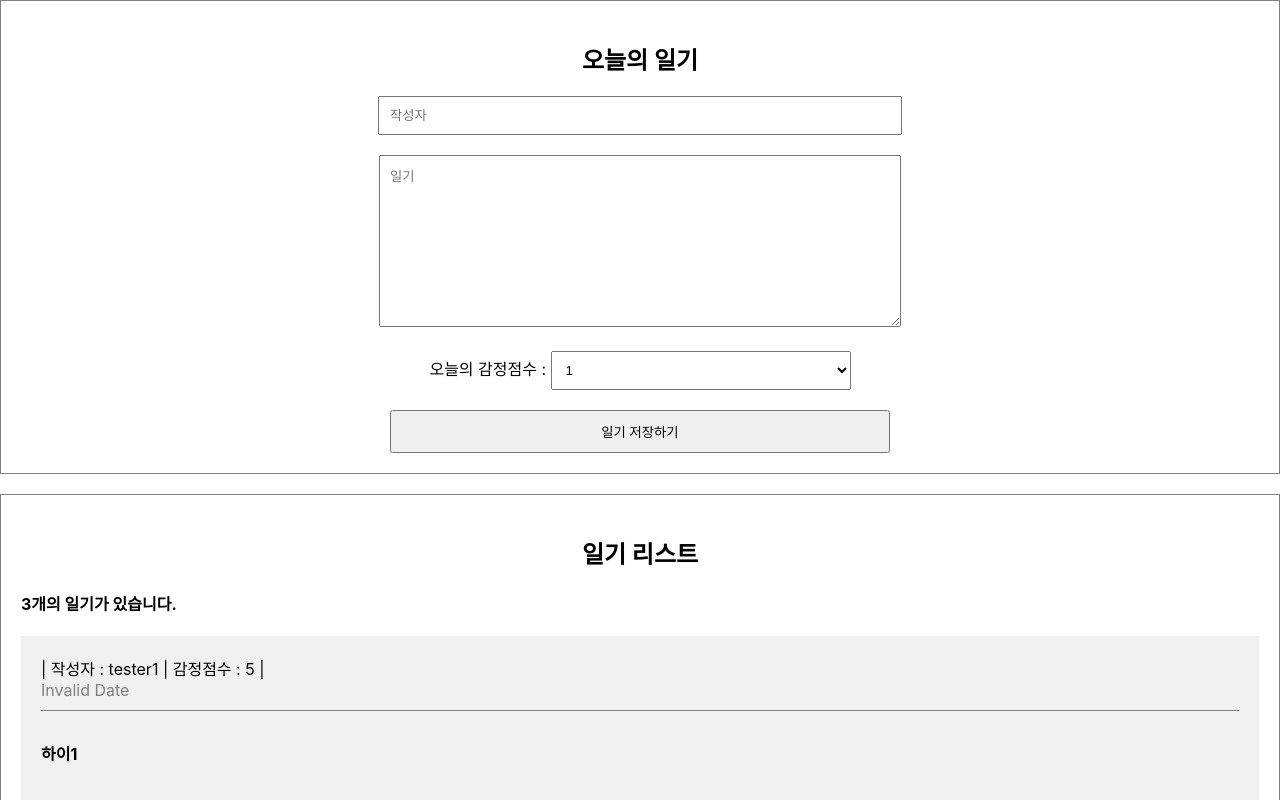
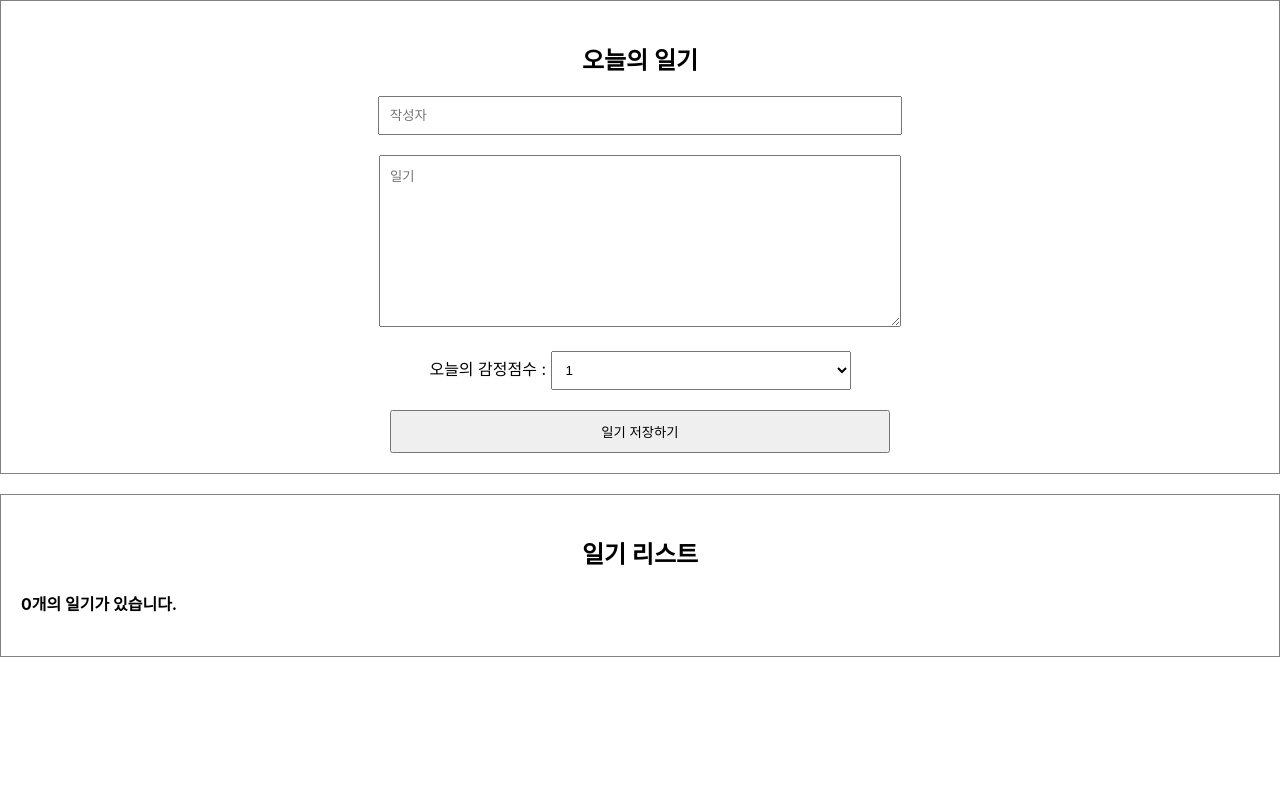
Before and after one commit to hyeonukdev/simple_diary, a React (Create React App) app: page / in a window 1280 px wide. Shown: the top 800 px of the page. Built offline with nearby package versions, Linux system fonts and the light colour scheme.

Commit message:
:sparkles: Add useState Date

```diff
--- a/src/App.js
+++ b/src/App.js
@@ -1,12 +1,29 @@
+import { useRef, useState } from "react";
 import DiaryEditor from "./pages/DiaryEditor";
 import DiaryList from "./pages/DiaryList";
-import dummyData from "./datas/dummy.json";
 
 const App = () => {
+  const [data, setData] = useState([]);
+
+  const dataId = useRef(0);
+
+  const onCreate = (author, content, emotion) => {
+    const created_date = new Date().getTime();
+    const newItem = {
+      author,
+      content,
+      emotion,
+      created_date,
+      id: dataId.current,
+    };
+    dataId.current += 1;
+    setData([newItem, ...data]);
+  };
+
   return (
     <div className="App">
-      <DiaryEditor />
-      <DiaryList diaryList={dummyData} />
+      <DiaryEditor onCreate={onCreate} />
+      <DiaryList diaryList={data} />
     </div>
   );
 };
--- a/src/pages/DiaryEditor.js
+++ b/src/pages/DiaryEditor.js
@@ -1,7 +1,7 @@
 import { useRef, useState } from "react";
 import "./DiaryEditor.css";
 
-const DiaryEditor = () => {
+const DiaryEditor = ({ onCreate }) => {
   const authorInput = useRef();
   const contentInput = useRef();
 
@@ -29,8 +29,13 @@ const DiaryEditor = () => {
       return;
     }
 
-    console.log(state);
+    onCreate(state.author, state.content, state.emotion);
     alert("저장 성공!");
+    setState({
+      author: "",
+      content: "",
+      emotion: 1,
+    });
   };
 
   return (
--- a/src/pages/DiaryList.js
+++ b/src/pages/DiaryList.js
@@ -6,9 +6,9 @@ const DiaryList = ({ diaryList }) => {
   return (
     <div className="DiaryList">
       <h2>일기 리스트</h2>
-      <h4>{diaryList.datas.length}개의 일기가 있습니다.</h4>
+      <h4>{diaryList.length}개의 일기가 있습니다.</h4>
       <div>
-        {diaryList.datas.map((it) => (
+        {diaryList.map((it) => (
           <DiaryItem key={`diaryitem_${it.id}`} {...it} />
         ))}
       </div>
```
